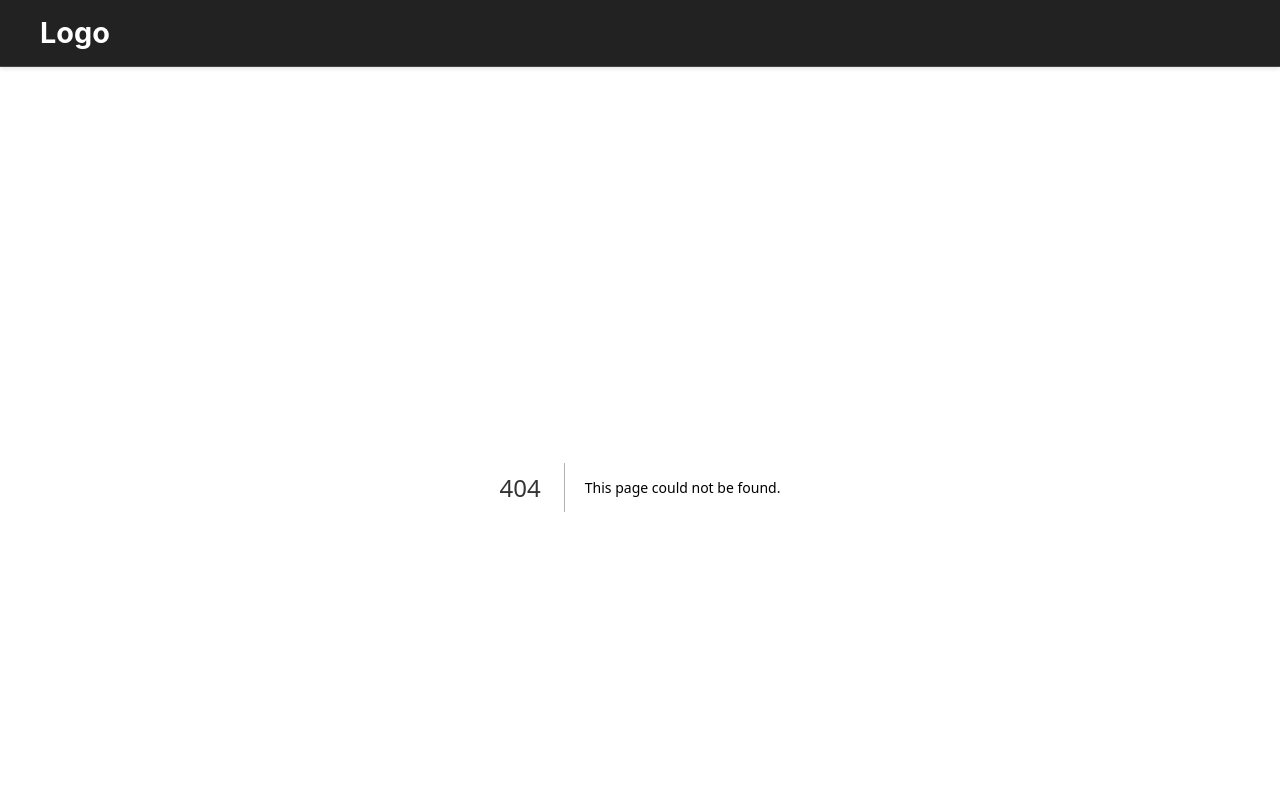
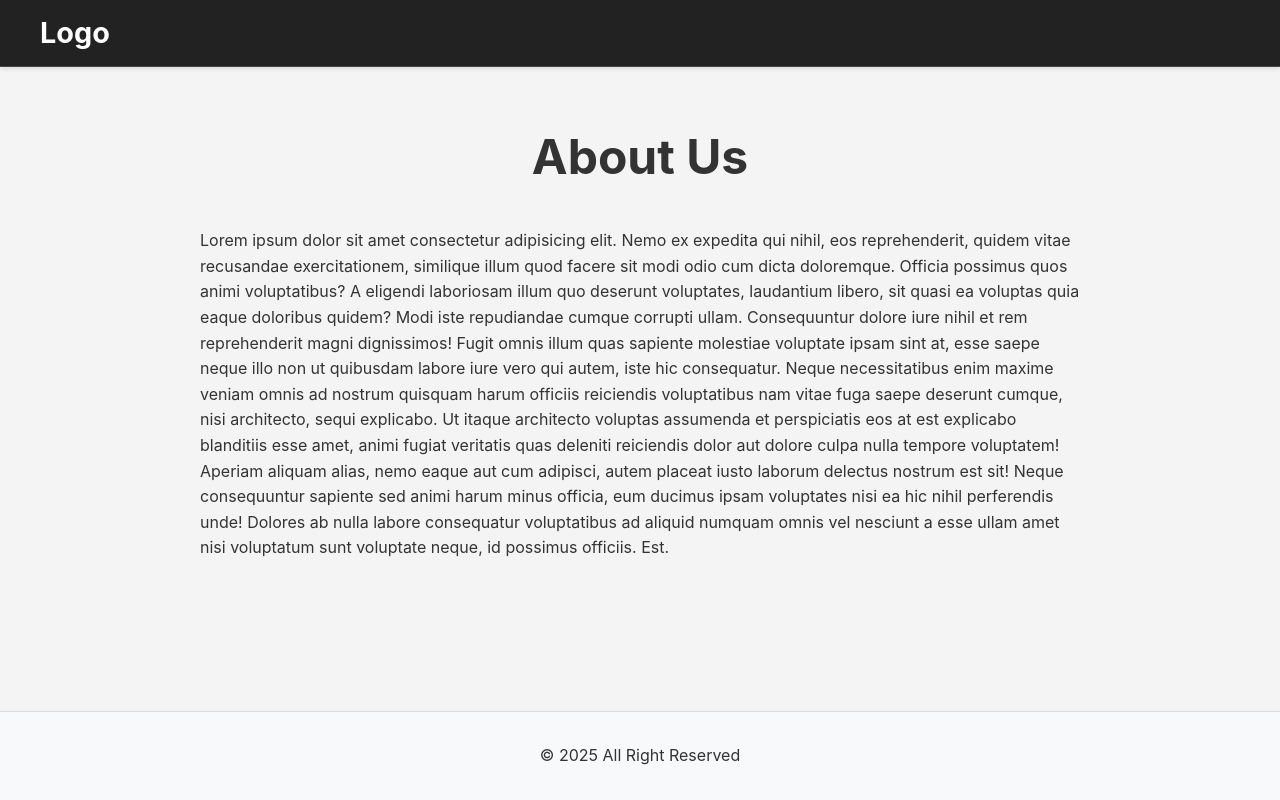
Before and after one commit to Nabilfadilah/belajar-nextjs, a Next.js app: page /about in a window 1280 px wide. Before the commit this address had no page. Shown: the top 800 px of the page. Built offline with nearby package versions, Linux system fonts and the light colour scheme.

Commit message:
Membuat page about routing

```diff
--- /dev/null
+++ b/src/app/about/page.tsx
@@ -0,0 +1,32 @@
+const page = () => {
+  return (
+    <>
+      <h1>About Us</h1>
+      <p>
+        Lorem ipsum dolor sit amet consectetur adipisicing elit. Nemo ex
+        expedita qui nihil, eos reprehenderit, quidem vitae recusandae
+        exercitationem, similique illum quod facere sit modi odio cum dicta
+        doloremque. Officia possimus quos animi voluptatibus? A eligendi
+        laboriosam illum quo deserunt voluptates, laudantium libero, sit quasi
+        ea voluptas quia eaque doloribus quidem? Modi iste repudiandae cumque
+        corrupti ullam. Consequuntur dolore iure nihil et rem reprehenderit
+        magni dignissimos! Fugit omnis illum quas sapiente molestiae voluptate
+        ipsam sint at, esse saepe neque illo non ut quibusdam labore iure vero
+        qui autem, iste hic consequatur. Neque necessitatibus enim maxime veniam
+        omnis ad nostrum quisquam harum officiis reiciendis voluptatibus nam
+        vitae fuga saepe deserunt cumque, nisi architecto, sequi explicabo. Ut
+        itaque architecto voluptas assumenda et perspiciatis eos at est
+        explicabo blanditiis esse amet, animi fugiat veritatis quas deleniti
+        reiciendis dolor aut dolore culpa nulla tempore voluptatem! Aperiam
+        aliquam alias, nemo eaque aut cum adipisci, autem placeat iusto laborum
+        delectus nostrum est sit! Neque consequuntur sapiente sed animi harum
+        minus officia, eum ducimus ipsam voluptates nisi ea hic nihil
+        perferendis unde! Dolores ab nulla labore consequatur voluptatibus ad
+        aliquid numquam omnis vel nesciunt a esse ullam amet nisi voluptatum
+        sunt voluptate neque, id possimus officiis. Est.
+      </p>
+    </>
+  );
+};
+
+export default page;
```
